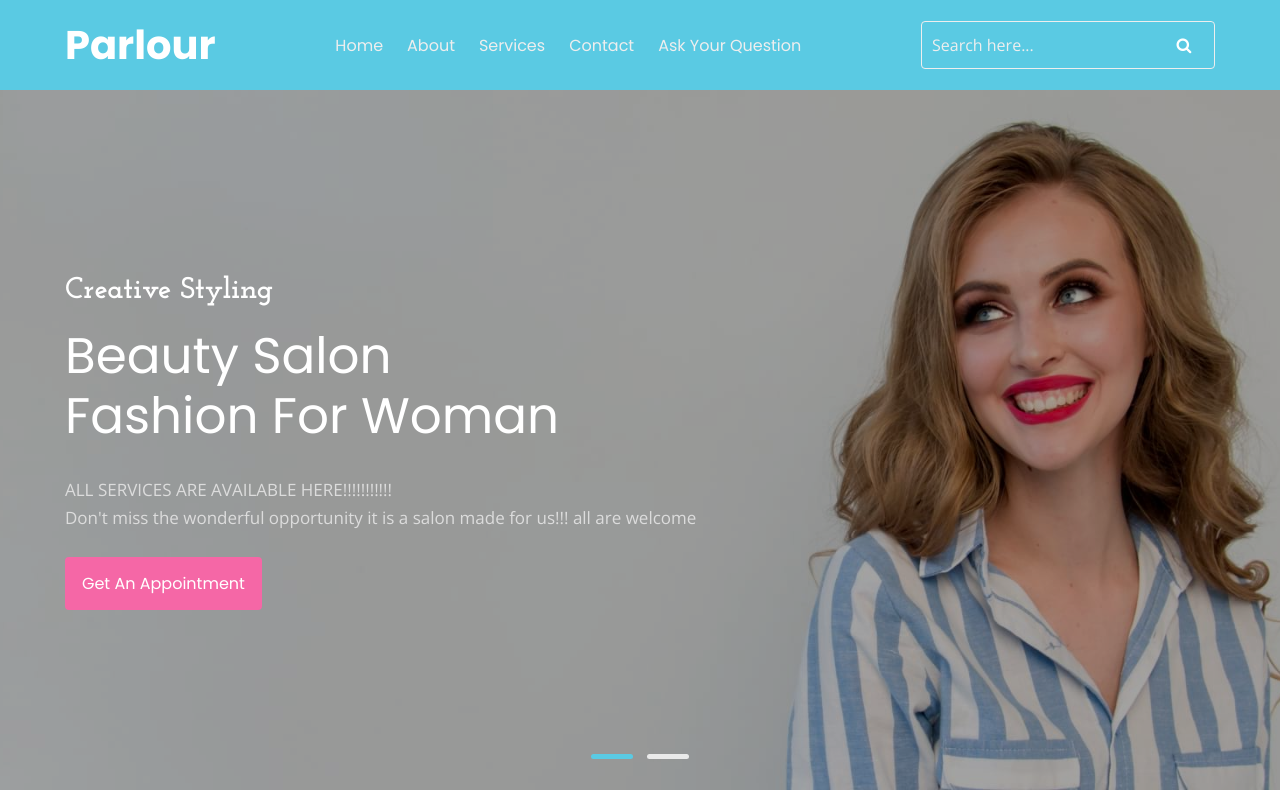
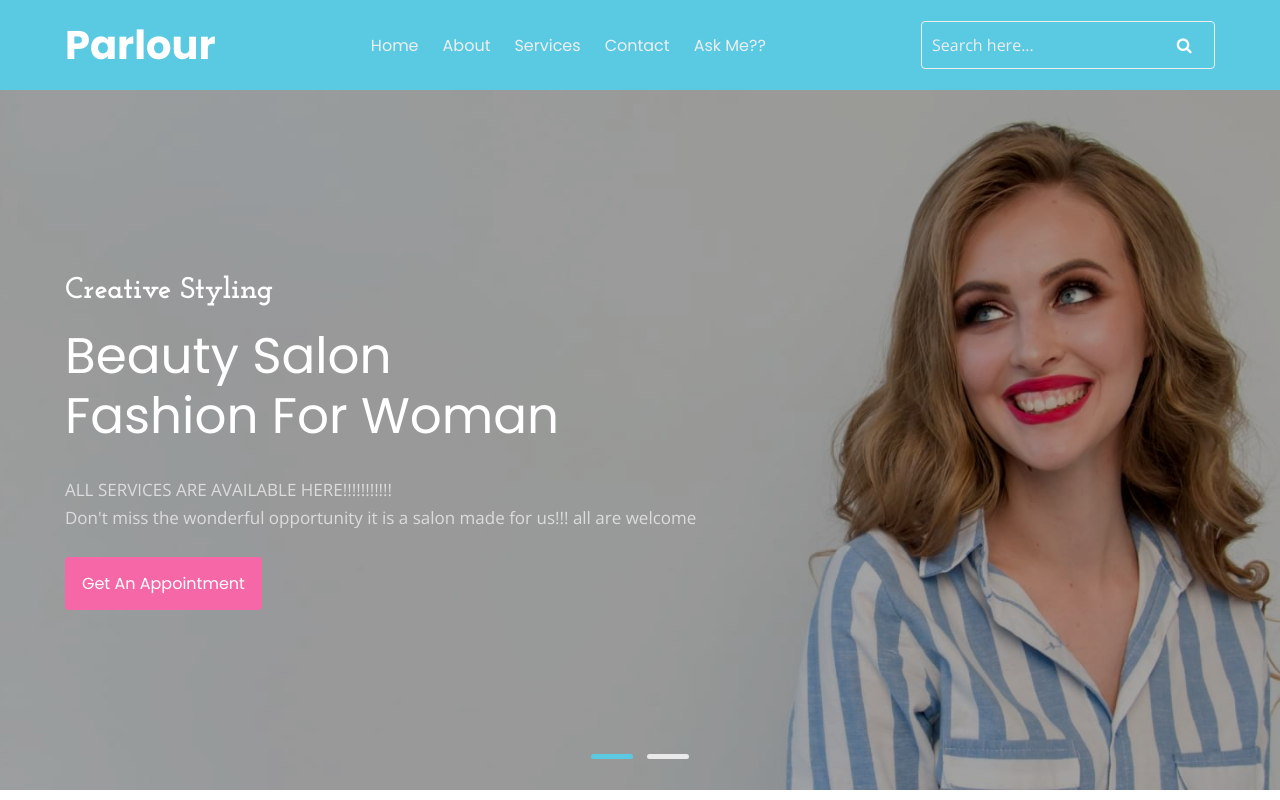
Before and after one commit to SAISWETHAKRISHNATHOTLAGIRI/Project, a plain HTML site: page index.html in a window 1280 px wide. Shown: the top 800 px of the page. Drawn offline with nearby package versions, Linux system fonts and the light colour scheme.

Commit message:
Update index.html

```diff
--- a/index.html
+++ b/index.html
@@ -45,7 +45,7 @@
                         <a class="nav-link" href="contact.html">Contact</a>
                     </li>
 			 <li class="nav-item">
-                        <a class="nav-link" href="healthbot.html">Ask your question</a>
+                        <a class="nav-link" href="healthbot.html">Ask me??</a>
                     </li>
                 </ul>
                   <form action="#" method="post">
```
